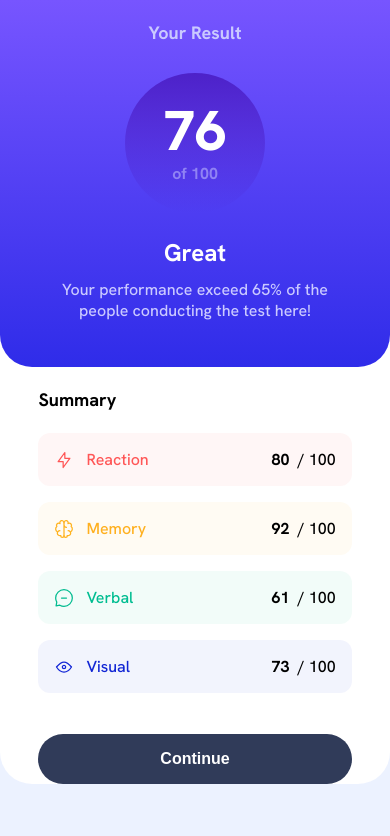
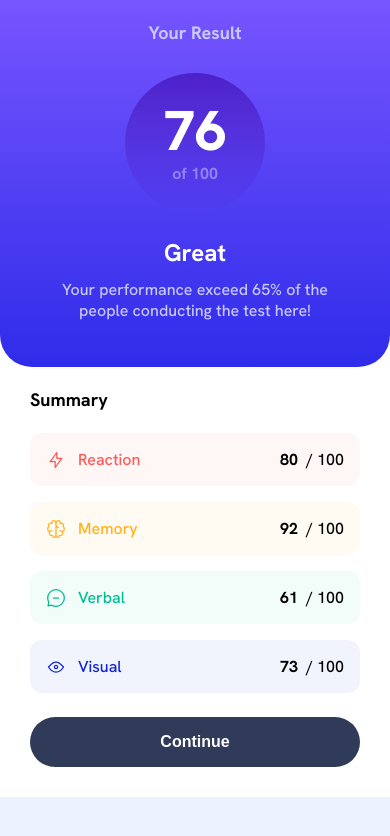
Before and after one commit to DonHeidi/results-summary-component, a website: page index.html in a window 390 px wide. Drawn offline with Linux system fonts and the light colour scheme.

Commit message:
finalized styles

```diff
--- a/styles.css
+++ b/styles.css
@@ -58,6 +58,12 @@
 .result-summary {
     max-width: 736px;
 
+    &.rounded--l {
+        @media screen and (max-width: 768px) {
+            border-radius: 0;
+        }
+    }
+
     .score {
         padding-bottom: 46px;
         padding-inline: 54px;
@@ -89,8 +95,17 @@
         width: 100%;
         height: 100%;
 
+        @media screen and (max-width: 768px) {
+            padding-inline: 30px;
+            padding-bottom: 30px;
+        }
+
         .summary__list {
             margin-bottom: 41px;
+
+            @media screen and (max-width: 768px) {
+                margin-bottom: 24px;
+            }
         }
 
         .summary__icon {
```
